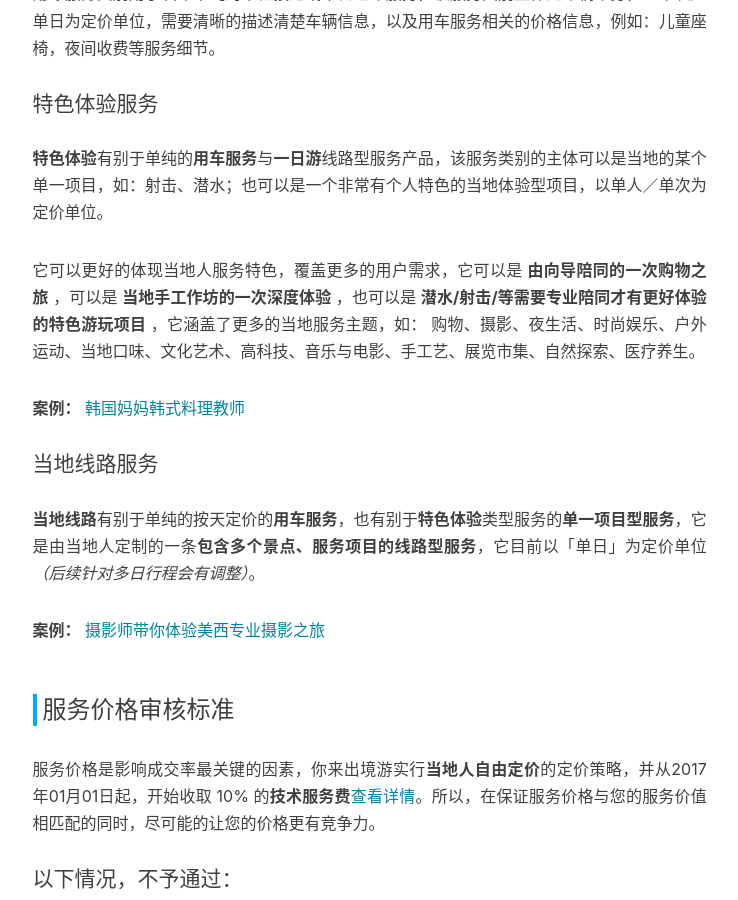
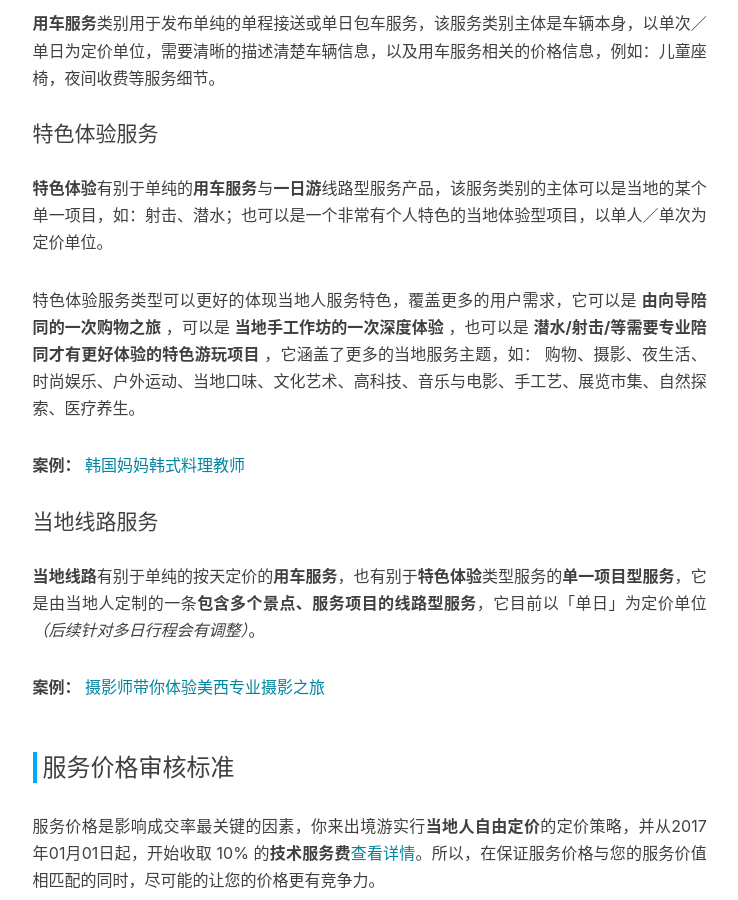
Before and after one commit to jinzhuonilai/jinzhuonilai.github.io, a Jekyll site: the page built from _posts/2017-01-18-audit.markdown, in a window 1280 px wide and 900 px high, scrolled down 977 px. Shown: the whole window, without its empty margins (243-981 px from the left). Built offline with Jekyll 4.4.1, drawn with Linux system fonts in a browser that asks for light colours; nearby versions of some CDN libraries; comment, search, counter and statistics services are not loaded.

Commit message:
Update 2017-01-18-audit.markdown

```diff
--- a/_posts/2017-01-18-audit.markdown
+++ b/_posts/2017-01-18-audit.markdown
@@ -5,7 +5,6 @@
 author:     "你来客服"
 header-img: "img/PostBack.png"
 ---
-
 在你来出境游平台，每个当地人发布／修改的服务，须由**服务审核部门**审核通过后方可上线。
 
 审核的总体目标是：**协助大家完善服务内容描述，尽最大可能减少游客与当地人后续的沟通成本，提高服务的吸引力，促进成交。**
@@ -23,6 +22,7 @@
 * 用车服务：接送服务、包车服务
 * 特色体验服务
 * 当地线路服务：一日游、多日游（近期开放上线）
+
 每个服务类别有它各自的定义与界限，**不符合各个服务类别定义的服务将不予通过**。
 
 #### 用车服务
@@ -31,7 +31,7 @@
 #### 特色体验服务
 **特色体验**有别于单纯的**用车服务**与**一日游**线路型服务产品，该服务类别的主体可以是当地的某个单一项目，如：射击、潜水；也可以是一个非常有个人特色的当地体验型项目，以单人／单次为定价单位。
 
-它可以更好的体现当地人服务特色，覆盖更多的用户需求，它可以是 **由向导陪同的一次购物之旅** ，可以是 **当地手工作坊的一次深度体验** ，也可以是 **潜水/射击/等需要专业陪同才有更好体验的特色游玩项目** ，它涵盖了更多的当地服务主题，如： 购物、摄影、夜生活、时尚娱乐、户外运动、当地口味、文化艺术、高科技、音乐与电影、手工艺、展览市集、自然探索、医疗养生。
+特色体验服务类型可以更好的体现当地人服务特色，覆盖更多的用户需求，它可以是 **由向导陪同的一次购物之旅** ，可以是 **当地手工作坊的一次深度体验** ，也可以是 **潜水/射击/等需要专业陪同才有更好体验的特色游玩项目** ，它涵盖了更多的当地服务主题，如： 购物、摄影、夜生活、时尚娱乐、户外运动、当地口味、文化艺术、高科技、音乐与电影、手工艺、展览市集、自然探索、医疗养生。
 
 **案例：**
 [韩国妈妈韩式料理教师](nilai://service/detail?auditData=0&serviceId=8817)
```
